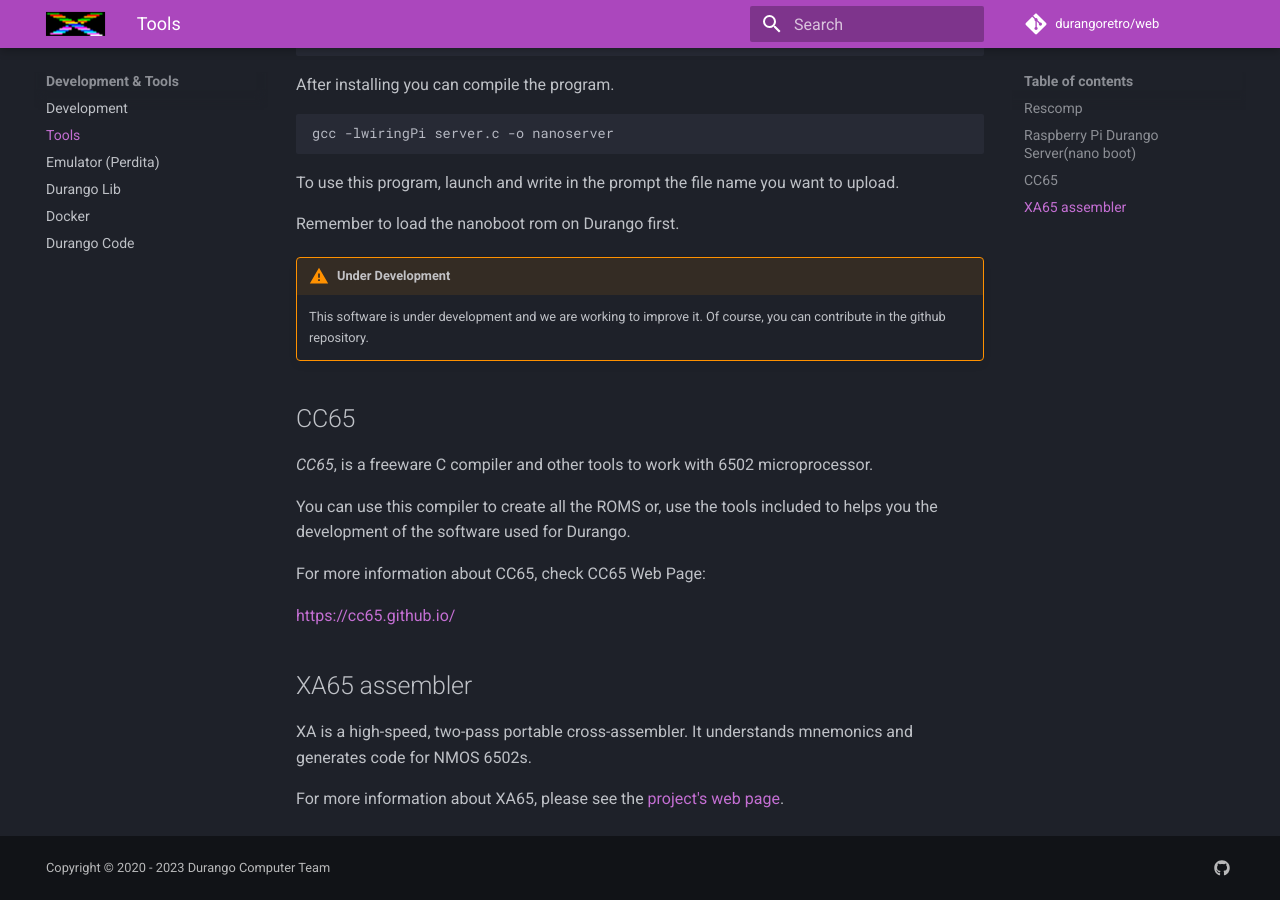
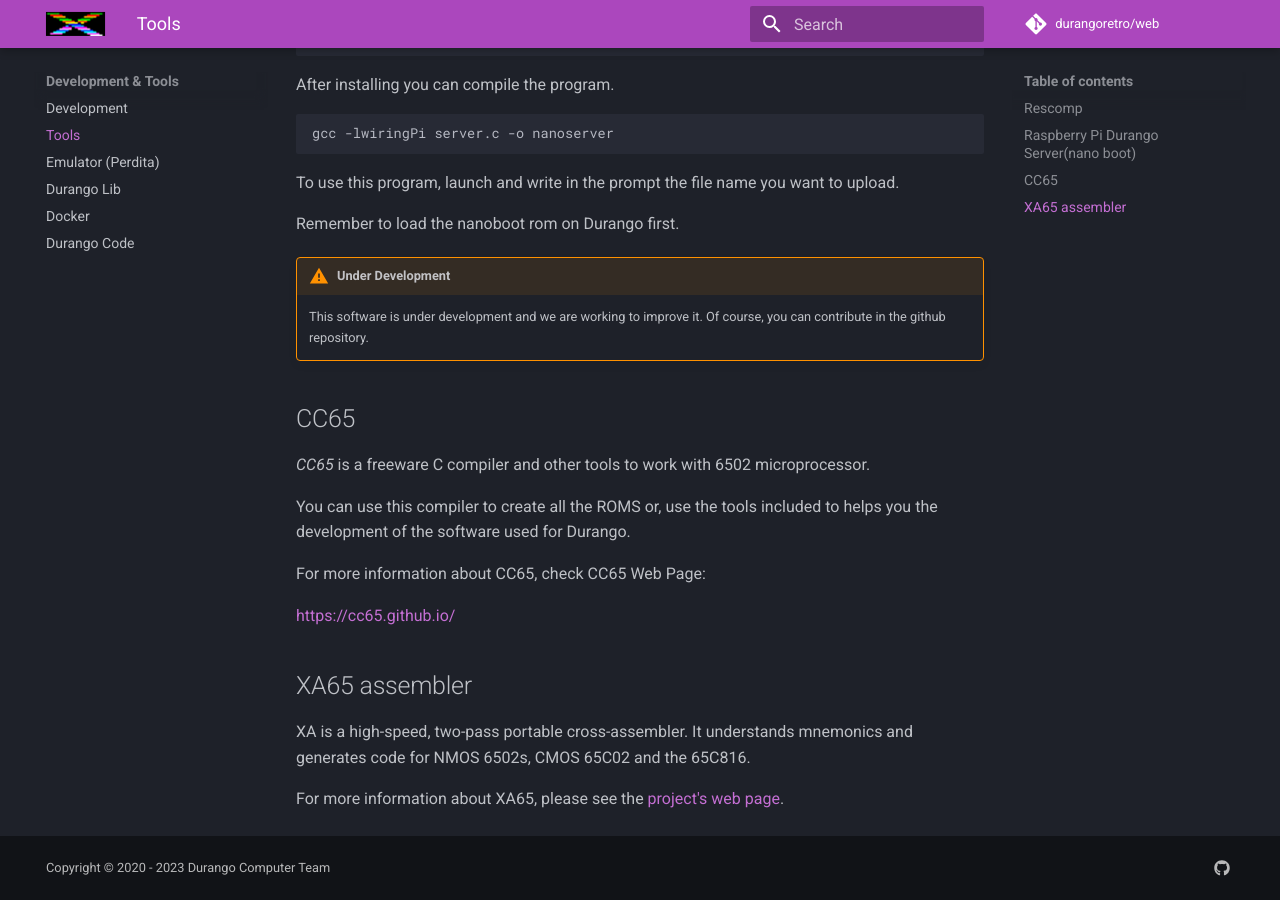
Before and after one commit to durangoretro/web, an MkDocs documentation site: the page built from docs/tools/tools.md, in a window 1280 px wide and 900 px high, scrolled down 2216 px. Built offline with MkDocs 1.6.1 and Material for MkDocs 9.7.7, drawn with Linux system fonts in a browser that asks for light colours; comment, search, counter and statistics services are not loaded; some of the changed text lies outside the part shown.

Commit message:
fix xa65 info

```diff
--- a/docs/tools/tools.md
+++ b/docs/tools/tools.md
@@ -4,7 +4,7 @@ Durango have some Tools that can help you to create software.
 
 ## Rescomp
 
-Rescomp, is a java application Based on [SGDK](https://github.com/Stephane-D/SGDK)`s rescomp. This Java Based tool allows to generate all the binary information to import any resource (image, sprite...) also, this tool allows you to sign any ROM created for Durango.
+Rescomp is a java application Based on [SGDK](https://github.com/Stephane-D/SGDK)`s rescomp. This Java Based tool allows to generate all the binary information to import any resource (image, sprite...) also, this tool allows you to sign any ROM created for Durango.
 
 To Run _rescomp_ you can use the next approach.
 
@@ -83,7 +83,7 @@ Remember to load the nanoboot rom on Durango first.
 
 ## CC65
 
-_CC65_, is a freeware C compiler and other tools to work with 6502 microprocessor.
+_CC65_ is a freeware C compiler and other tools to work with 6502 microprocessor.
 
 You can use this compiler to create all the ROMS or, use the tools included to helps you the development of the software used for Durango.
 
@@ -93,6 +93,6 @@ For more information about CC65, check CC65 Web Page:
 
 ## XA65 assembler
 
-XA is a high-speed, two-pass portable cross-assembler. It understands mnemonics and generates code for NMOS 6502s.
+XA is a high-speed, two-pass portable cross-assembler. It understands mnemonics and generates code for NMOS 6502s, CMOS 65C02 and the 65C816.
 
 For more information about XA65, please see the [project's web page](http://www.floodgap.com/retrotech/xa/).
```
